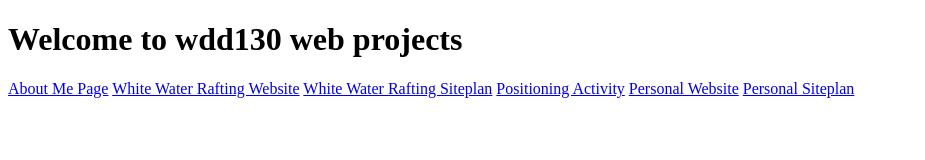
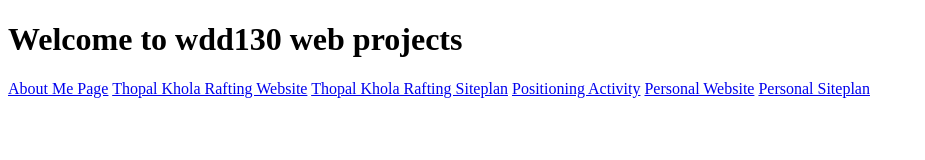
Before and after one commit to KrishnaBahadurNepali/Wdd130, a plain HTML site: page index.html in a window 1280 px wide. Shown: the whole page, without its empty margins (0-925 px from the left). Drawn offline with Linux system fonts and the light colour scheme.

Commit message:
thopal khola rafting

```diff
--- a/index.html
+++ b/index.html
@@ -10,8 +10,8 @@
     <h1>Welcome to wdd130 web projects</h1>
 <nav>
   <a href="aboutme/index.html">About Me Page</a>
-  <a href="wwr/index.html">White Water Rafting Website</a>
-  <a href="wwr/site-plan-rafting.html">White Water Rafting Siteplan</a>
+  <a href="wwr/index.html">Thopal Khola Rafting Website</a>
+  <a href="wwr/site-plan-rafting.html">Thopal Khola Rafting Siteplan</a>
   <a href="positioning.html">Positioning Activity</a>
   <a href="#">Personal Website</a>
   <a href="#">Personal Siteplan</a>
```
